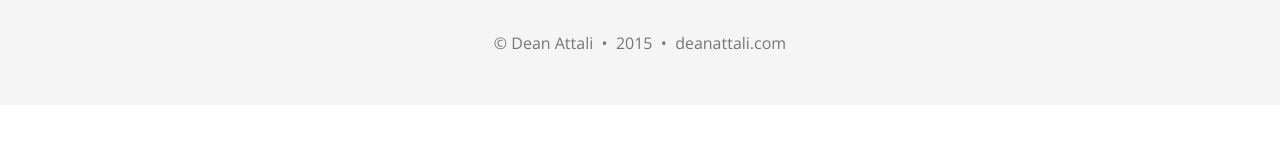
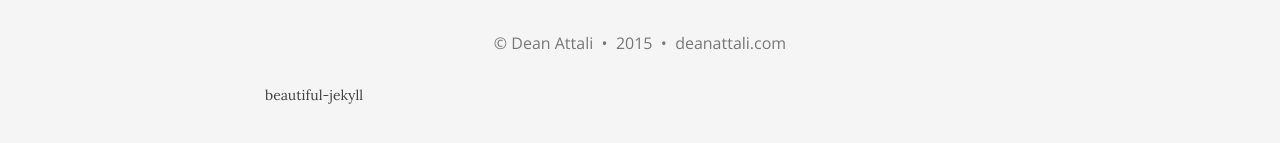
Before and after one commit to daattali/daattali.github.io, a Jekyll site: the page built from index.html, in a window 1280 px wide and 1400 px high, scrolled down 653 px. Shown: the part 1214-1357 px from the top of the window. Built offline with Jekyll 4.4.1, drawn with Linux system fonts in a browser that asks for light colours; nearby versions of some CDN libraries; Markdown is read by kramdown in place of the engine named in the settings; the list of posts is cut into pages by our own code; before the commit the page ends 1972 px from its top, so only the background shows below that.

Commit message:
add Theme By to footer

```diff
--- a/_includes/footer.html
+++ b/_includes/footer.html
@@ -81,6 +81,10 @@
 		  &nbsp;&bull;&nbsp;
 		  <a href="{{ site.url }}">{{ site.url-short }}</a>
 	    </p>
+		<p class="theme-by text-muted>
+		  Theme by
+		  <a href="https://github.com/daattali/beautiful-jekyll">beautiful-jekyll</a>
+		</p>
       </div>
     </div>
   </div>
--- a/css/main.css
+++ b/css/main.css
@@ -193,6 +193,11 @@
 footer .copyright a {
   color: #777;
 }
+footer.theme-by {
+  text-align: center;
+  margin: 10px 0 0;
+
+}
 
 @media only screen and (min-width: 768px) {
   footer {
```
